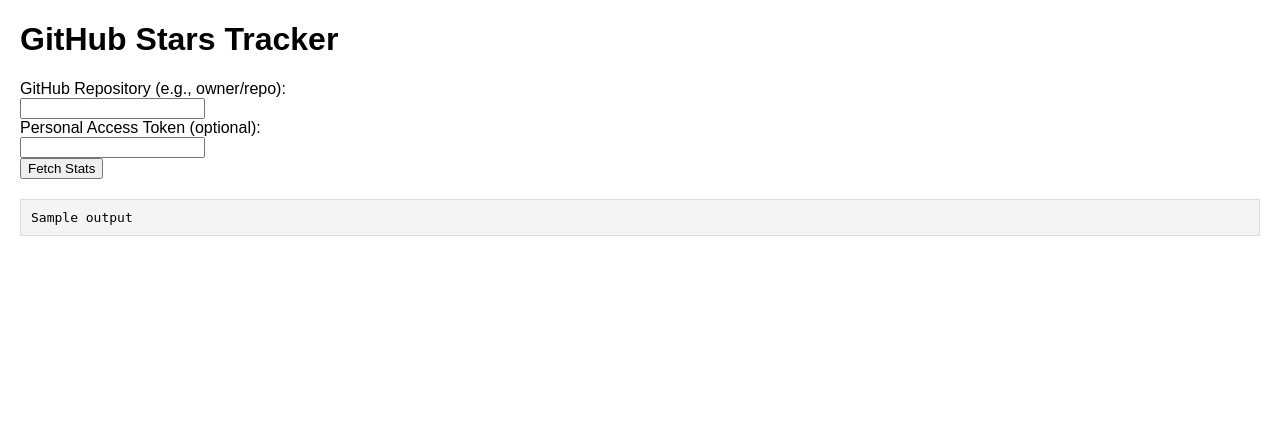
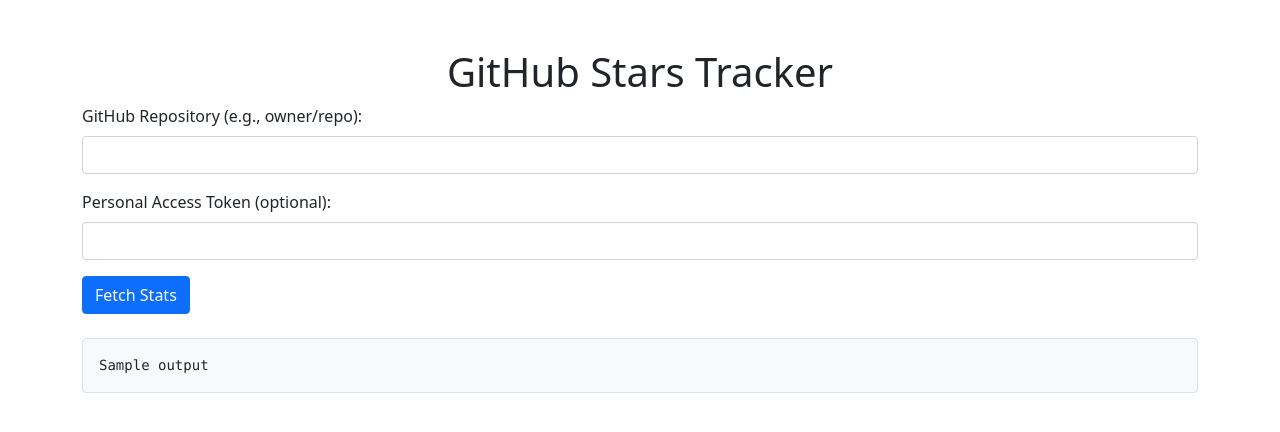
Before and after one commit to sourceduty/GitHub_Stars, a Flask app: template project-root/templates/index.html in a window 1280 px wide. Shown: the top 432 px of the page. Run offline with Flask 3, Linux system fonts and the light colour scheme; the template is opened without the code that fills it: most values are stand-ins (such as "Sample title", 1, 10 or a date in 2020).

Commit message:
Update index.html

```diff
--- a/project-root/templates/index.html
+++ b/project-root/templates/index.html
@@ -2,17 +2,21 @@
 <html>
 <head>
     <title>GitHub Stars Tracker</title>
-    <link rel="stylesheet" href="/static/style.css">
+    <link rel="stylesheet" href="https://cdn.jsdelivr.net/npm/bootstrap@5.1.3/dist/css/bootstrap.min.css">
 </head>
-<body>
-    <h1>GitHub Stars Tracker</h1>
-    <form method="GET" action="/api/github-stats">
-        <label for="repo">GitHub Repository (e.g., owner/repo):</label><br>
-        <input type="text" id="repo" name="repo" required><br>
-        <label for="token">Personal Access Token (optional):</label><br>
-        <input type="text" id="token" name="token"><br>
-        <button type="submit">Fetch Stats</button>
+<body class="container my-5">
+    <h1 class="text-center">GitHub Stars Tracker</h1>
+    <form method="GET" action="/api/github-stats" class="mb-4">
+        <div class="mb-3">
+            <label for="repo" class="form-label">GitHub Repository (e.g., owner/repo):</label>
+            <input type="text" id="repo" name="repo" class="form-control" required>
+        </div>
+        <div class="mb-3">
+            <label for="token" class="form-label">Personal Access Token (optional):</label>
+            <input type="text" id="token" name="token" class="form-control">
+        </div>
+        <button type="submit" class="btn btn-primary">Fetch Stats</button>
     </form>
-    <pre>{{ output }}</pre>
+    <pre class="bg-light p-3 border rounded">{{ output }}</pre>
 </body>
 </html>
```
